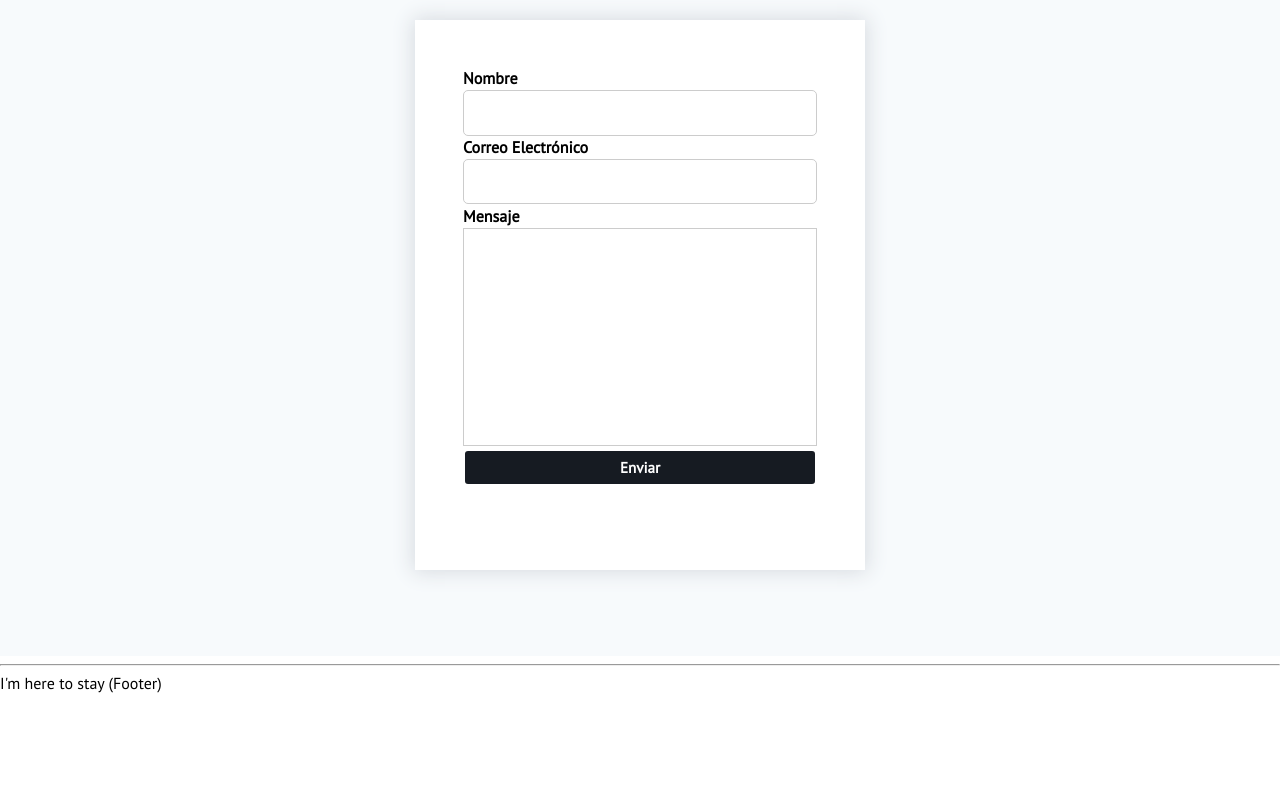
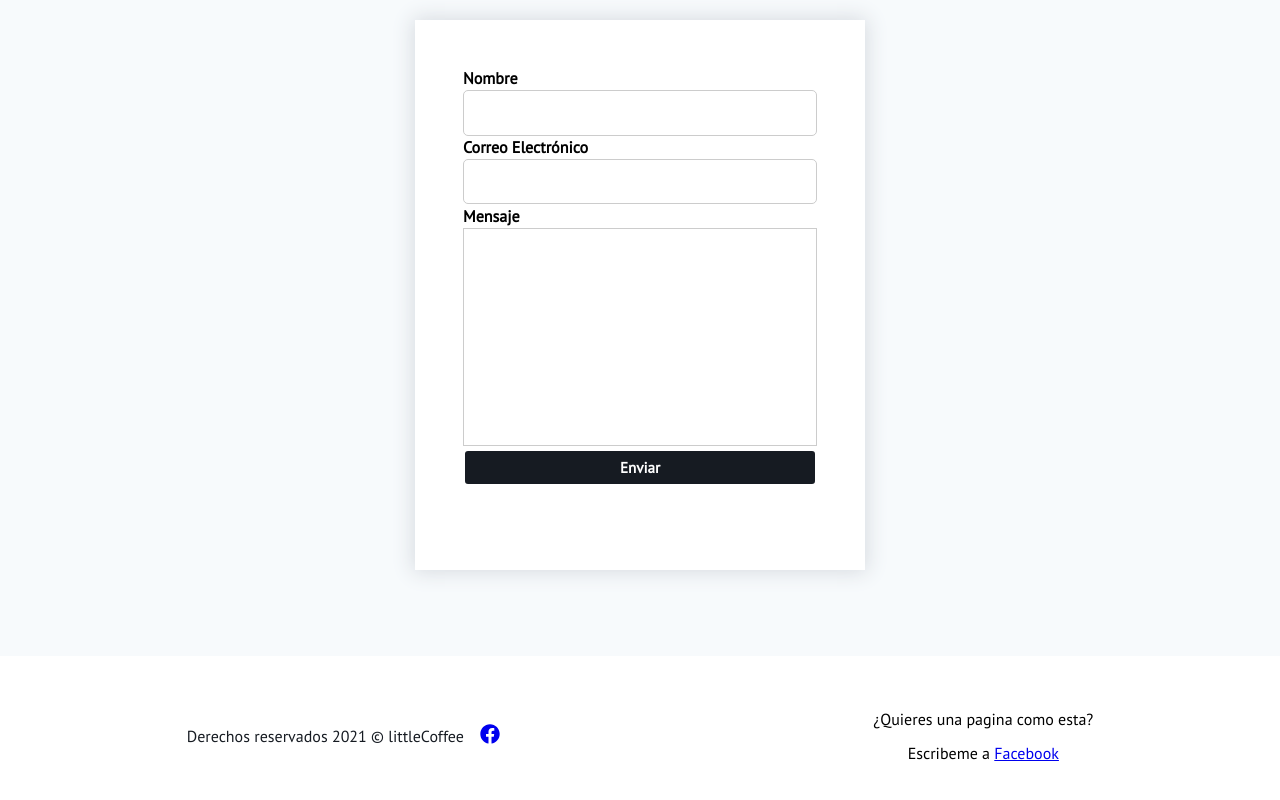
Before and after one commit to erickArita/litle-coffe, a Next.js app: page /nosotros in a window 1280 px wide. Shown: the part 1540-2340 px from the top of the page. Before the commit the page ends 2233 px from the top, so only its background shows below. Built offline with nearby package versions, Linux system fonts and the light colour scheme; a web font is replaced by a local one.

Commit message:
footer termindo

```diff
--- a/components/Footer/index.tsx
+++ b/components/Footer/index.tsx
@@ -1,10 +1,43 @@
+import { FaFacebook } from "react-icons/fa";
+
 export default function Footer() {
   return (
-    <div>
+    <>
       <footer>
-        <hr />
-        <span>I'm here to stay (Footer)</span>
+        <div className='footer__text'>
+          <p>Derechos reservados {new Date().getFullYear()} 	&#169; littleCoffee</p>
+          <a className='icon' href={'https://www.facebook.com/coffeethelittle'}
+            target='__blank'  >
+            <FaFacebook />
+          </a>
+        </div>
+        <div style={{textAlign:'center'}}>
+
+          <p>¿Quieres una pagina como esta?</p>
+          <p>Escribeme a <a href='https://www.facebook.com/erickmarleyarita/' target='__black'>Facebook</a> </p>
+        </div>
       </footer>
-    </div>
+      <style jsx>{`
+        footer{
+          display: flex;
+          height: 20vh;
+          justify-content: space-around;
+          align-items: center;
+        }
+        .footer__text{
+          display: flex;
+          background-color: var(--white);
+          color: var(--dark);
+          height: 20vh;
+          align-items: center;
+          justify-content: space-around;
+        }
+        .icon {
+          font-size: 20px;
+          margin-left: 1rem;
+          height: max-content;
+        }
+      `}</style>
+    </>
   )
 }
--- a/components/Header/index.tsx
+++ b/components/Header/index.tsx
@@ -19,9 +19,7 @@ export default function Header({ isMovile }: Client) {
           <div className='header__content__contact'>
             <div  >
               <p>Más de nosotros</p>
-              <a href={isMovile ?
-                "fb://coffeethelittle" :
-                'https://www.facebook.com/coffeethelittle'}
+              <a href={'https://www.facebook.com/coffeethelittle'}
                 target='__blank'  >
                 <FaFacebook />
               </a>
```
